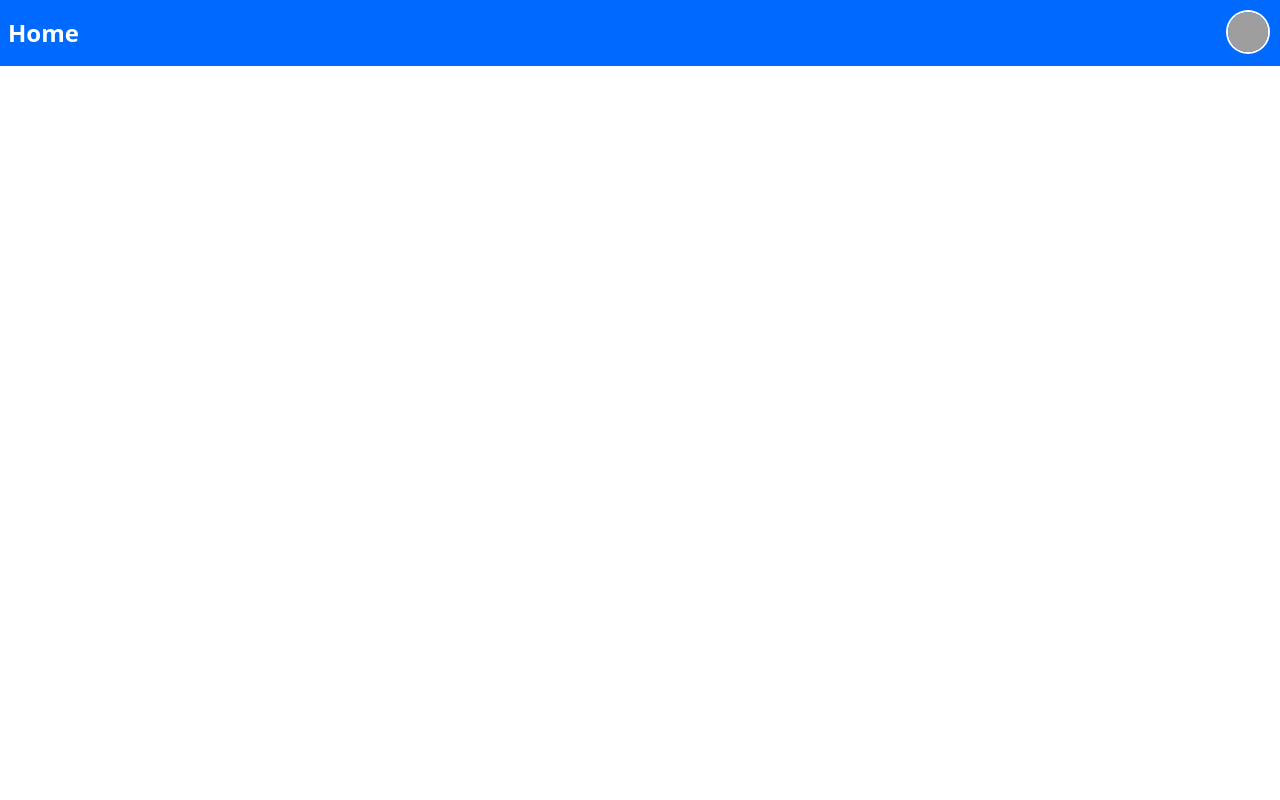
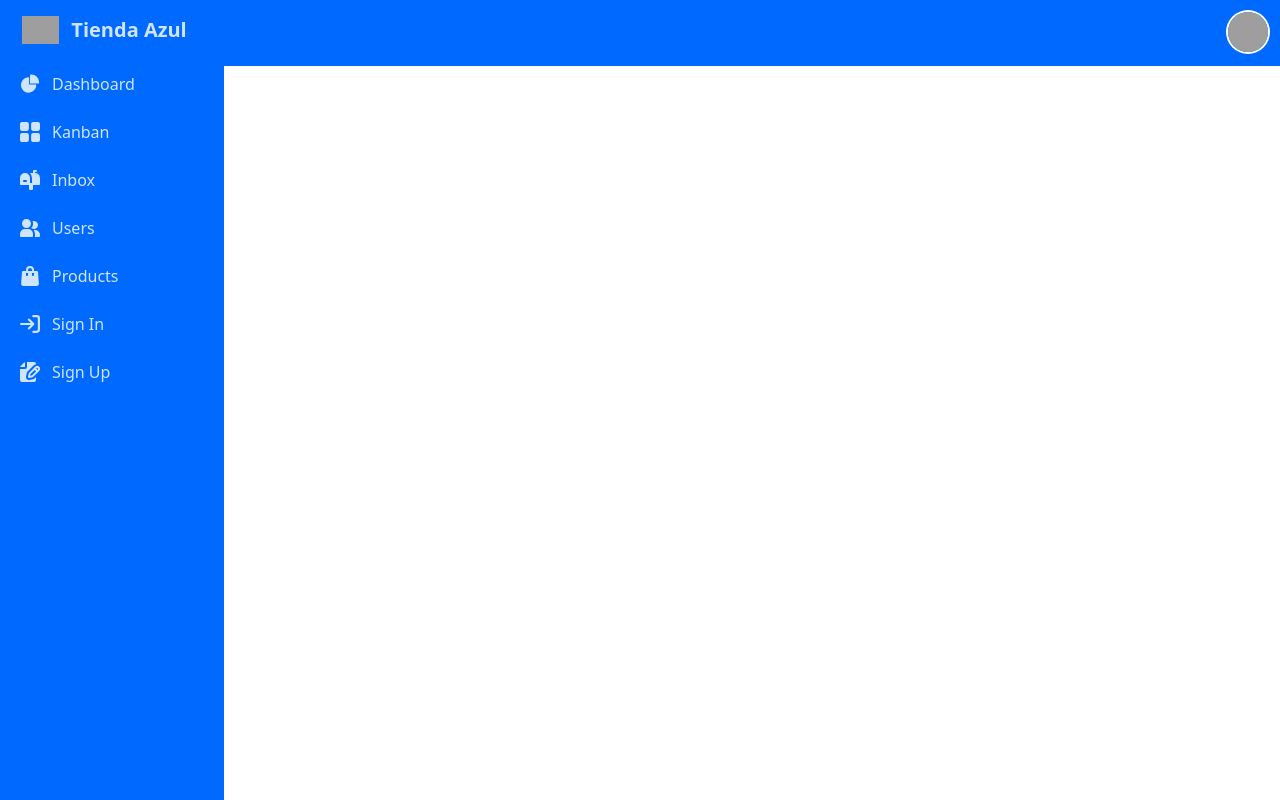
Before and after one commit to whoAngeel/tiendaAzul, a Vue app: page / in a window 1280 px wide. Built offline with nearby package versions, Linux system fonts and the light colour scheme; grey boxes are pictures that could not be loaded.

Commit message:
Agregando un sidebar

```diff
--- a/src/Views/Home.vue
+++ b/src/Views/Home.vue
@@ -1,10 +1,10 @@
 <template>
-    <h2>
-        <Navbar title="Home" />
-    </h2>
+    <Navbar title="Home" />
+    <SideBar />
 </template>
 
 <script setup>
 import Navbar from '../components/navbar/Navbar.vue';
+import SideBar from '../components/navbar/SideBar.vue';
 
 </script>
--- a/src/components/navbar/Navbar.vue
+++ b/src/components/navbar/Navbar.vue
@@ -13,10 +13,11 @@
                     </div>
                 </label>
 
-                <ul tabindex="0" class="menu menu-sm dropdown-content mt-3 z-[1] p-2 shadow bg-base-300 rounded-box w-52 ">
+                <ul tabindex="0"
+                    class="menu menu-sm dropdown-content mt-3 z-[1] p-2 shadow-2xl bg-base-300 rounded-box w-52 ">
                     <ThemeController class="mt-4" />
                     <span class="text-center font-medium my-4 -mb-4">{{ username }}</span>
-                    <div class="divider"></div>
+                    <div class="divider "></div>
                     <li class="-mt-4">
                         <a>
                             Perfil
--- /dev/null
+++ b/src/components/navbar/SideBar.vue
@@ -0,0 +1,89 @@
+<template>
+    <aside id="logo-sidebar" class="fixed top-0 left-0 z-40 w-56 h-screen  bg-primary" aria-label="Sidebar">
+        <div class="h-full px-3 py-4 overflow-y-auto">
+            <a href="#" class="flex items-center ps-2.5 mb-5 text-primary-content">
+                <img src="https://flowbite.com/docs/images/logo.svg" class="h-6 me-3 sm:h-7" alt="Flowbite Logo" />
+                <span class="self-center text-xl font-semibold whitespace-nowrap ">Tienda Azul</span>
+            </a>
+            <ul class="space-y-2 font-medium text-primary-content">
+                <li>
+                    <a href="#" class="flex items-center p-2 rounded-l group">
+                        <svg class="w-5 h-5 transition duration-7" aria-hidden="true" xmlns="http://www.w3.org/2000/svg"
+                            fill="currentColor" viewBox="0 0 22 21">
+                            <path
+                                d="M16.975 11H10V4.025a1 1 0 0 0-1.066-.998 8.5 8.5 0 1 0 9.039 9.039.999.999 0 0 0-1-1.066h.002Z" />
+                            <path
+                                d="M12.5 0c-.157 0-.311.01-.565.027A1 1 0 0 0 11 1.02V10h8.975a1 1 0 0 0 1-.935c.013-.188.028-.374.028-.565A8.51 8.51 0 0 0 12.5 0Z" />
+                        </svg>
+                        <span class="ms-3">Dashboard</span>
+                    </a>
+                </li>
+                <li>
+                    <a href="#" class="flex items-center p-2 rounded-l group">
+                        <svg class="flex-shrink-0 w-5 h-5 transition duration-7" aria-hidden="true"
+                            xmlns="http://www.w3.org/2000/svg" fill="currentColor" viewBox="0 0 18 18">
+                            <path
+                                d="M6.143 0H1.857A1.857 1.857 0 0 0 0 1.857v4.286C0 7.169.831 8 1.857 8h4.286A1.857 1.857 0 0 0 8 6.143V1.857A1.857 1.857 0 0 0 6.143 0Zm10 0h-4.286A1.857 1.857 0 0 0 10 1.857v4.286C10 7.169 10.831 8 11.857 8h4.286A1.857 1.857 0 0 0 18 6.143V1.857A1.857 1.857 0 0 0 16.143 0Zm-10 10H1.857A1.857 1.857 0 0 0 0 11.857v4.286C0 17.169.831 18 1.857 18h4.286A1.857 1.857 0 0 0 8 16.143v-4.286A1.857 1.857 0 0 0 6.143 10Zm10 0h-4.286A1.857 1.857 0 0 0 10 11.857v4.286c0 1.026.831 1.857 1.857 1.857h4.286A1.857 1.857 0 0 0 18 16.143v-4.286A1.857 1.857 0 0 0 16.143 10Z" />
+                        </svg>
+                        <span class="flex-1 ms-3 whitespace-nowrap">Kanban</span>
+
+                    </a>
+                </li>
+                <li>
+                    <a href="#" class="flex items-center p-2 rounded-l group">
+                        <svg class="flex-shrink-0 w-5 h-5 transition duration-7" aria-hidden="true"
+                            xmlns="http://www.w3.org/2000/svg" fill="currentColor" viewBox="0 0 20 20">
+                            <path
+                                d="m17.418 3.623-.018-.008a6.713 6.713 0 0 0-2.4-.569V2h1a1 1 0 1 0 0-2h-2a1 1 0 0 0-1 1v2H9.89A6.977 6.977 0 0 1 12 8v5h-2V8A5 5 0 1 0 0 8v6a1 1 0 0 0 1 1h8v4a1 1 0 0 0 1 1h2a1 1 0 0 0 1-1v-4h6a1 1 0 0 0 1-1V8a5 5 0 0 0-2.582-4.377ZM6 12H4a1 1 0 0 1 0-2h2a1 1 0 0 1 0 2Z" />
+                        </svg>
+                        <span class="flex-1 ms-3 whitespace-nowrap">Inbox</span>
+
+                    </a>
+                </li>
+                <li>
+                    <a href="#" class="flex items-center p-2 rounded-l group">
+                        <svg class="flex-shrink-0 w-5 h-5 transition duration-7" aria-hidden="true"
+                            xmlns="http://www.w3.org/2000/svg" fill="currentColor" viewBox="0 0 20 18">
+                            <path
+                                d="M14 2a3.963 3.963 0 0 0-1.4.267 6.439 6.439 0 0 1-1.331 6.638A4 4 0 1 0 14 2Zm1 9h-1.264A6.957 6.957 0 0 1 15 15v2a2.97 2.97 0 0 1-.184 1H19a1 1 0 0 0 1-1v-1a5.006 5.006 0 0 0-5-5ZM6.5 9a4.5 4.5 0 1 0 0-9 4.5 4.5 0 0 0 0 9ZM8 10H5a5.006 5.006 0 0 0-5 5v2a1 1 0 0 0 1 1h11a1 1 0 0 0 1-1v-2a5.006 5.006 0 0 0-5-5Z" />
+                        </svg>
+                        <span class="flex-1 ms-3 whitespace-nowrap">Users</span>
+                    </a>
+                </li>
+                <li>
+                    <a href="#" class="flex items-center p-2 rounded-l group">
+                        <svg class="flex-shrink-0 w-5 h-5 transition duration-7" aria-hidden="true"
+                            xmlns="http://www.w3.org/2000/svg" fill="currentColor" viewBox="0 0 18 20">
+                            <path
+                                d="M17 5.923A1 1 0 0 0 16 5h-3V4a4 4 0 1 0-8 0v1H2a1 1 0 0 0-1 .923L.086 17.846A2 2 0 0 0 2.08 20h13.84a2 2 0 0 0 1.994-2.153L17 5.923ZM7 9a1 1 0 0 1-2 0V7h2v2Zm0-5a2 2 0 1 1 4 0v1H7V4Zm6 5a1 1 0 1 1-2 0V7h2v2Z" />
+                        </svg>
+                        <span class="flex-1 ms-3 whitespace-nowrap">Products</span>
+                    </a>
+                </li>
+                <li>
+                    <a href="#" class="flex items-center p-2 rounded-l group">
+                        <svg class="flex-shrink-0 w-5 h-5 transition duration-7" aria-hidden="true"
+                            xmlns="http://www.w3.org/2000/svg" fill="none" viewBox="0 0 18 16">
+                            <path stroke="currentColor" stroke-linecap="round" stroke-linejoin="round" stroke-width="2"
+                                d="M1 8h11m0 0L8 4m4 4-4 4m4-11h3a2 2 0 0 1 2 2v10a2 2 0 0 1-2 2h-3" />
+                        </svg>
+                        <span class="flex-1 ms-3 whitespace-nowrap">Sign In</span>
+                    </a>
+                </li>
+                <li>
+                    <a href="#" class="flex items-center p-2 rounded-l group">
+                        <svg class="flex-shrink-0 w-5 h-5 transition duration-7" aria-hidden="true"
+                            xmlns="http://www.w3.org/2000/svg" fill="currentColor" viewBox="0 0 20 20">
+                            <path d="M5 5V.13a2.96 2.96 0 0 0-1.293.749L.879 3.707A2.96 2.96 0 0 0 .13 5H5Z" />
+                            <path
+                                d="M6.737 11.061a2.961 2.961 0 0 1 .81-1.515l6.117-6.116A4.839 4.839 0 0 1 16 2.141V2a1.97 1.97 0 0 0-1.933-2H7v5a2 2 0 0 1-2 2H0v11a1.969 1.969 0 0 0 1.933 2h12.134A1.97 1.97 0 0 0 16 18v-3.093l-1.546 1.546c-.413.413-.94.695-1.513.81l-3.4.679a2.947 2.947 0 0 1-1.85-.227 2.96 2.96 0 0 1-1.635-3.257l.681-3.397Z" />
+                            <path
+                                d="M8.961 16a.93.93 0 0 0 .189-.019l3.4-.679a.961.961 0 0 0 .49-.263l6.118-6.117a2.884 2.884 0 0 0-4.079-4.078l-6.117 6.117a.96.96 0 0 0-.263.491l-.679 3.4A.961.961 0 0 0 8.961 16Zm7.477-9.8a.958.958 0 0 1 .68-.281.961.961 0 0 1 .682 1.644l-.315.315-1.36-1.36.313-.318Zm-5.911 5.911 4.236-4.236 1.359 1.359-4.236 4.237-1.7.339.341-1.699Z" />
+                        </svg>
+                        <span class="flex-1 ms-3 whitespace-nowrap">Sign Up</span>
+                    </a>
+                </li>
+            </ul>
+        </div>
+    </aside>
+</template>
```
